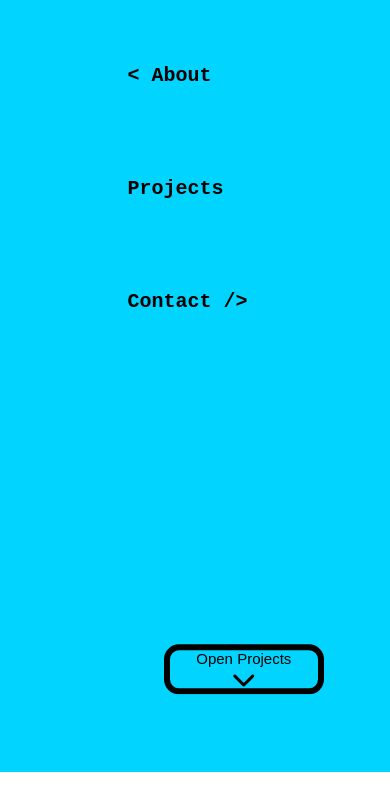
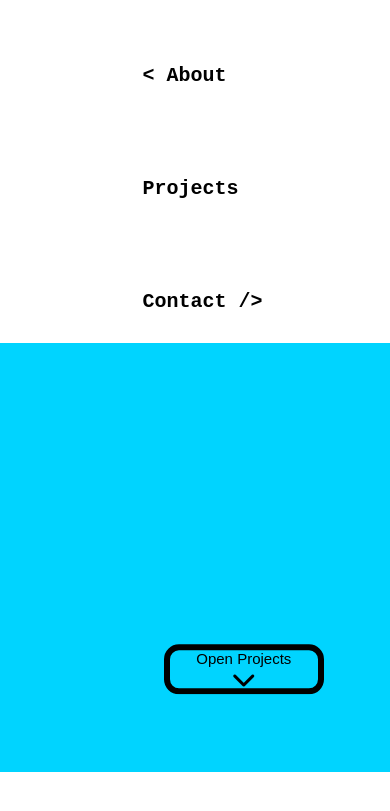
Before and after one commit to sahildev98/Portfolio_website, a plain HTML site: page index.html in a window 390 px wide. Shown: the part 73-884 px from the top of the page. Drawn offline with Linux system fonts and the light colour scheme.

Commit message:
Styling nav links class for navigation function

```diff
--- a/style.css
+++ b/style.css
@@ -305,7 +305,9 @@ figcaption{
 
  .nav-links{
   justify-content: center;
-  align-items: start;
+  display:  ;
+  background-color: white;
+  margin-right: 0px;
  }
 
   .wrapper{
```
